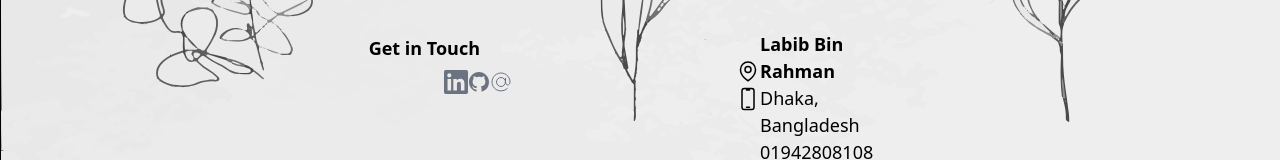
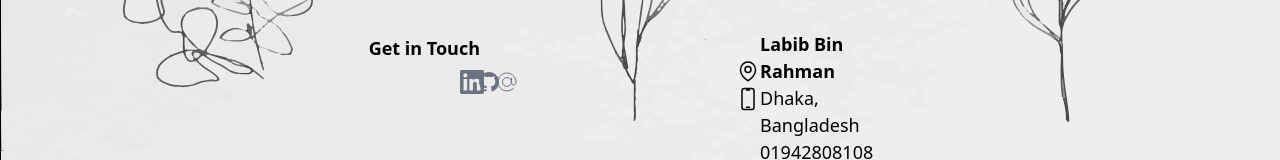
Before and after one commit to Labibstar/portfolio, a Next.js app: page / in a window 1280 px wide. Shown: the part 4716-4876 px from the top of the page. Built offline with nearby package versions, Linux system fonts and the light colour scheme; no server answers.

Commit message:
Deployment v0.2

```diff
--- a/app/contact.js
+++ b/app/contact.js
@@ -10,6 +10,7 @@ export function Contact({
 
         <div className="contact1 text-end">
         <p ><b> Get in Touch </b> </p>
+        <div className="ml-4">
 
         <div className="grid grid-cols-3 ml-7 mt-2">
 
@@ -34,6 +35,7 @@ export function Contact({
           </svg>
           </a>
         </div>
+         </div>
 
 
         </div>
```
